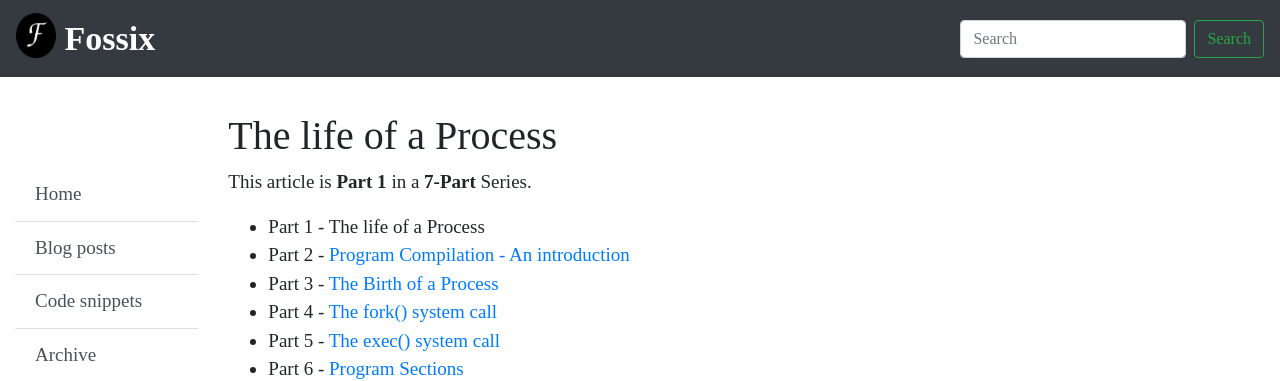
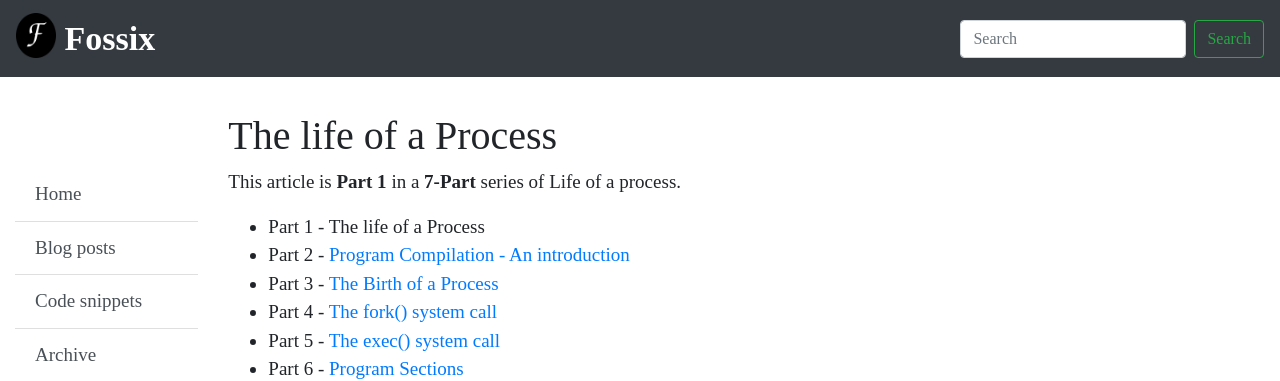
Before and after one commit to fossix/fossix.github.io, a Jekyll site: the page built from _posts/2013-07-20-the-life-of-a-process.md, in a window 1280 px wide. Shown: the top 381 px of the page. Built offline with Jekyll 4.4.1, drawn with Linux system fonts in a browser that asks for light colours; nearby versions of some CDN libraries; some web fonts are replaced.

```diff
--- a/_layouts/post.html
+++ b/_layouts/post.html
@@ -15,7 +15,8 @@ layout: master
 
 <div class="panel">
   <p>
-    This article is <strong>Part {{ idx }}</strong> in a <strong>{{ count }}-Part</strong> Series.
+    This article is <strong>Part {{ idx }}</strong> in a <strong>{{ count
+    }}-Part</strong> series of {{ page.series }}.
   </p>
   <ul>
     {% assign count = '0' %}
```
